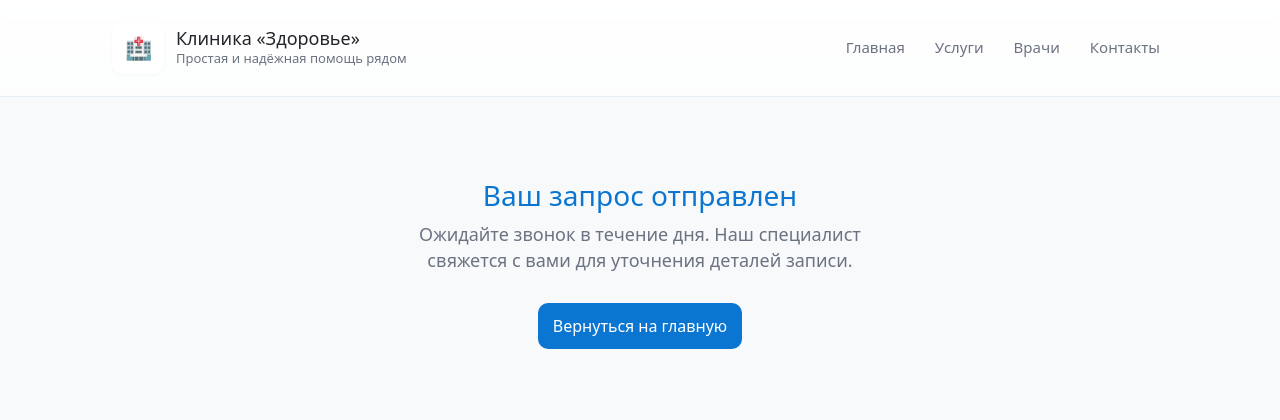
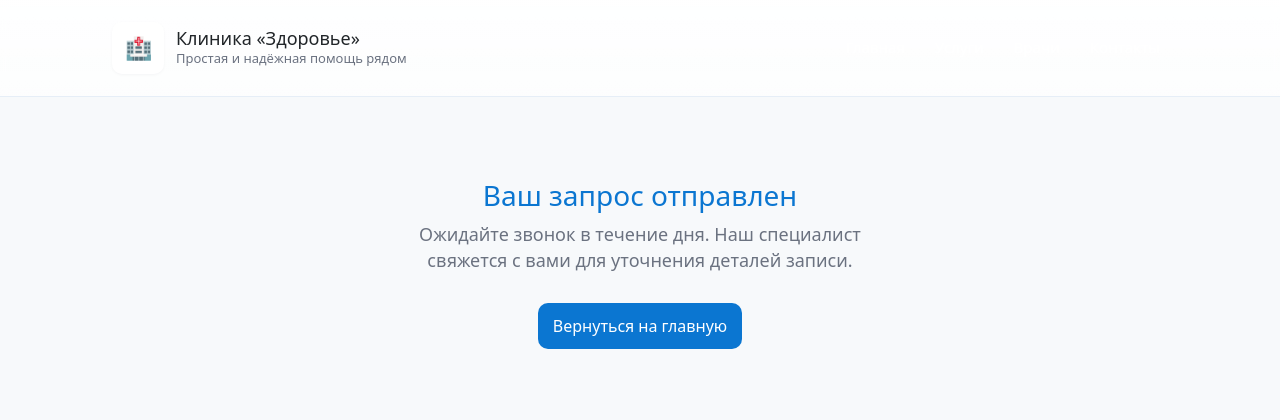
Before and after one commit to Artists353/clinic, a Django app: page /home in a window 1280 px wide. Shown: the top 420 px of the page. Run offline with Django 5.2, Linux system fonts and the light colour scheme; some libraries are stand-ins or nearby versions.

Commit message:
white color for text button

```diff
--- a/Clinic/main/static/main/css/main.css
+++ b/Clinic/main/static/main/css/main.css
@@ -48,7 +48,7 @@
 
   /* nav */
   .nav{display:flex;gap:14px;align-items:center}
-  .nav a{color:var(--muted);text-decoration:none;font-size:15px;padding:8px;border-radius:8px}
+  .nav a{color:white;text-decoration:none;font-size:15px;padding:8px;border-radius:8px}
   .nav a:hover{color:var(--accent)}
   .btn-appoint{background:var(--accent); color:white; padding:8px 12px;text-decoration:none;border-radius:8px; box-shadow:0 6px 18px white}
 
```
